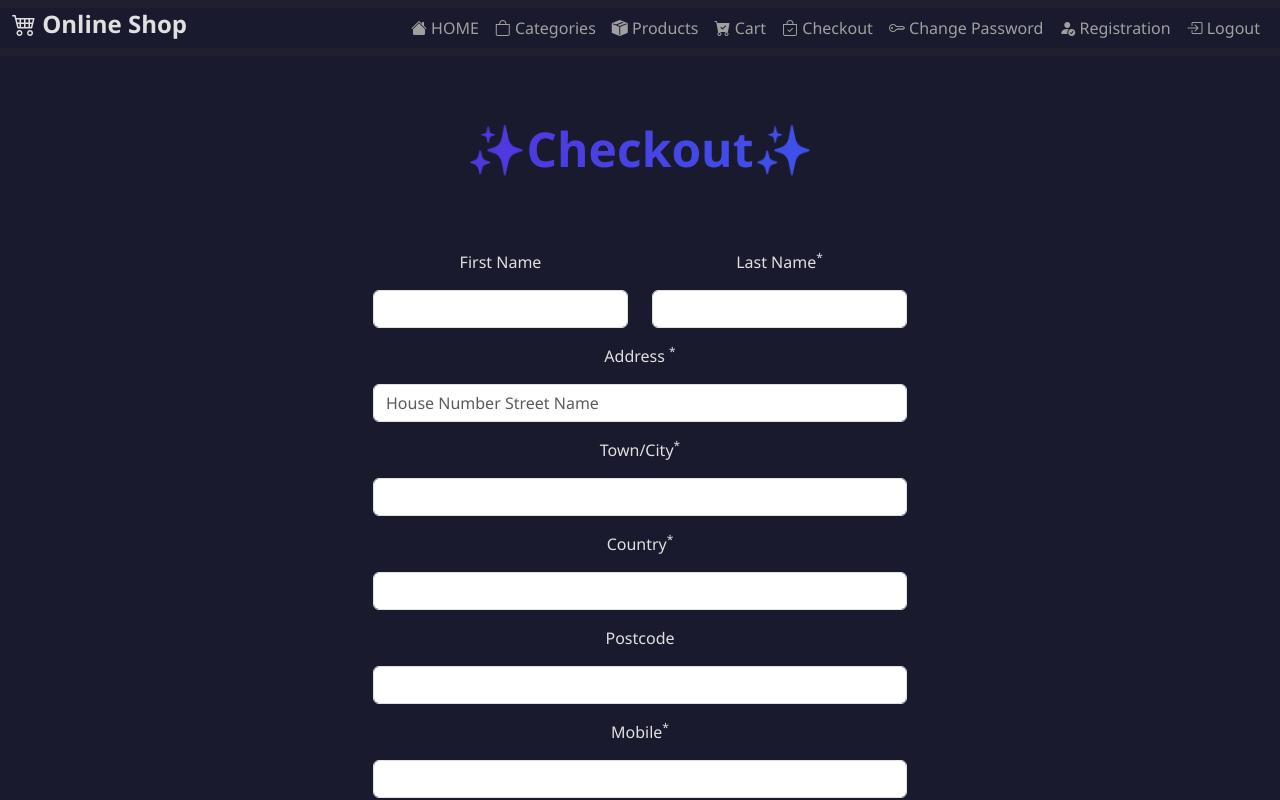
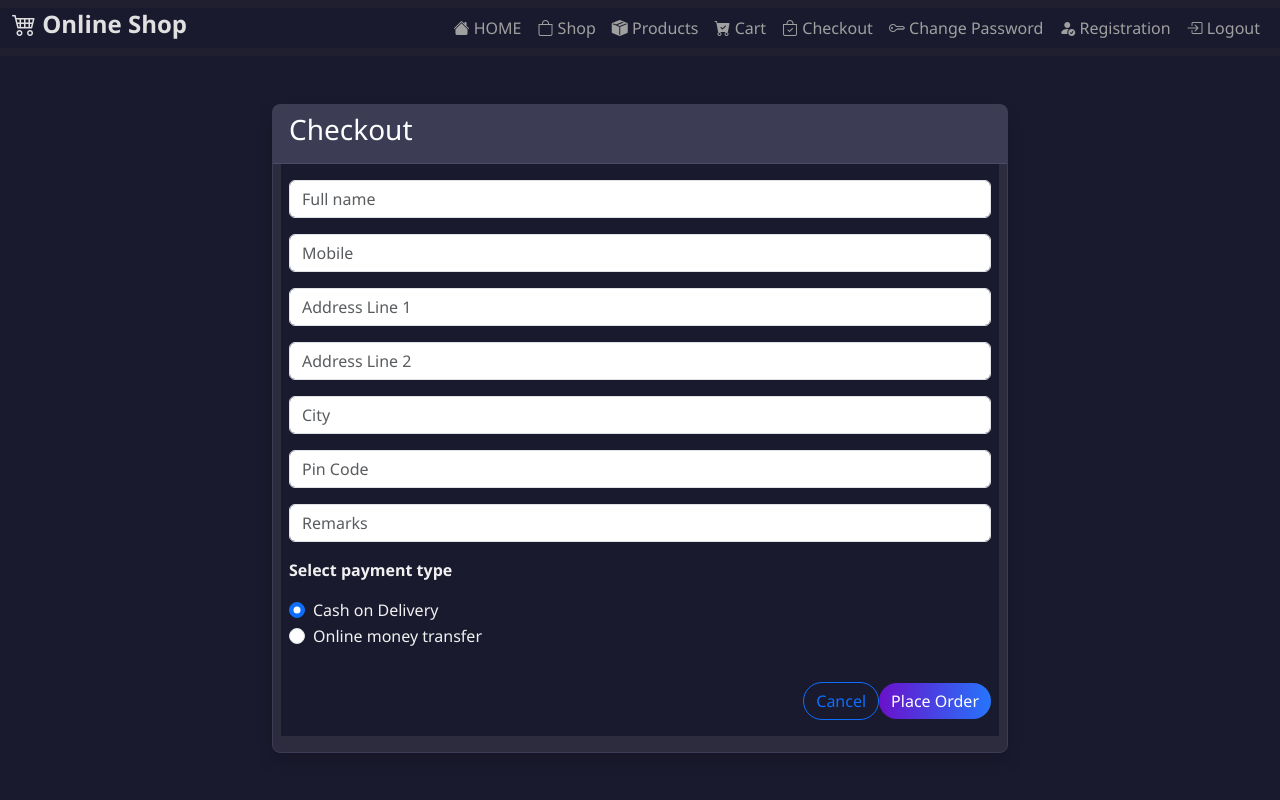
Before and after one commit to aashishword004-alt/project2, a React (Create React App) app in the folder app2/: page /checkout in a window 1280 px wide. Shown: the top 800 px of the page. Built offline with nearby package versions, Linux system fonts and the light colour scheme.

Commit message:
apocalling

```diff
--- a/app2/src/categorys.js
+++ b/app2/src/categorys.js
@@ -2,6 +2,7 @@ import { Component } from "react";
 import Navbar from "./navBar";
 import Footer from "./footer";
 import axios from "axios";
+import { getBaseUrl, getImageUrl } from "./basurl";
 
 class Category extends Component {
      constructor(props) {
@@ -14,7 +15,7 @@ class Category extends Component {
 
 
      componentDidMount() {
-        let apiAdrres = "https://theeasylearnacademy.com/shop/ws/category.php";
+        let apiAdrres =  getBaseUrl() + "category.php";
         axios({
             url: apiAdrres,
             method: "get",
@@ -57,7 +58,7 @@ class Category extends Component {
                             <div key={item.id} className="col-4 col-sm-6 col-md-4 col-lg-3">
                                 <div className="card shadow border-0 h-100">
                                     <img
-                                        src={"https://theeasylearnacademy.com/shop/images/category/" + item.photo}
+                                        src={ getImageUrl ()+ "category/" + item.photo}
                                         className="card-img-top img-fluid"
                                         alt={item.title}
                                     />
--- a/app2/src/checkout.js
+++ b/app2/src/checkout.js
@@ -1,84 +1,147 @@
 import { Component } from "react";
 import Navbar from "./navBar";
 import Footer from "./footer";
+
 
 export default class Chackout extends Component {
   render() {
     return (<>
       <Navbar />
-      <div className="py-3 text-center">
-        <h1 className="page-heading">✨Checkout✨</h1>
-        <div className="container py-5">
+          <div className="container">
+            <div className="row my-5">
+              <div className="col-lg-8 offset-2">
+                <div className="card shadow">
+                  <div className="card-header ">
+                    <h3 className="text-white">Checkout</h3>
+                  </div>
+                  <div className="card-body">
                     <form>
-            <div className="row g-5 justify-content-center">
-              <div
-                className="col-md-12 col-lg-6 col-xl-6 wow fadeInUp"
-                data-wow-delay="0.1s"
-              >
-                <div className="row">
-                  <div className="col-md-12 col-lg-6">
-                    <div className="form-item w-100">
-                      <label className="form-label my-3">First Name</label>
-                      <input type="text" className="form-control" required="" />
-                    </div>
-                  </div>
-                  <div className="col-md-12 col-lg-6">
-                    <div className="form-item w-100">
-                      <label className="form-label my-3">
-                        Last Name<sup>*</sup>
-                      </label>
-                      <input type="text" className="form-control" required="" />
-                    </div>
-                  </div>
-                </div>
-                <div className="form-item">
-                  <label className="form-label my-3">
-                    Address <sup>*</sup>
-                  </label>
+                      <div className="row g-3">
+                        <div className="col-12">
                           <input
                             type="text"
                             className="form-control"
-                    placeholder="House Number Street Name"
-                    required=""
+                            placeholder="Full name"
+                            aria-label="Full name"
+                            required
+                            id="fullname"
                           />
                         </div>
-                <div className="form-item">
-                  <label className="form-label my-3">
-                    Town/City<sup>*</sup>
+
+                        <div className="col-12">
+                          <input
+                            type="number"
+                            className="form-control"
+                            placeholder="Mobile"
+                            aria-label="Mobile"
+                            required
+                            id="mobile"
+                          />
+                        </div>
+
+                        <div className="col-12">
+                          <input
+                            type="text"
+                            className="form-control"
+                            placeholder="Address Line 1"
+                            required
+                            id="address1"
+                          />
+                        </div>
+
+                        <div className="col-12">
+                          <input
+                            type="text"
+                            className="form-control"
+                            placeholder="Address Line 2"
+                            required
+                            id="address2"
+                          />
+                        </div>
+
+                        <div className="col-12">
+                          <input
+                            type="text"
+                            className="form-control"
+                            placeholder="City"
+                            required
+                            id="city"
+                          />
+                        </div>
+
+                        <div className="col-12">
+                          <input
+                            type="text"
+                            className="form-control"
+                            placeholder="Pin Code"
+                            required
+                            id="pincode"
+                          />
+                        </div>
+
+                        <div className="col-12">
+                          <input
+                            type="text"
+                            className="form-control"
+                            placeholder="Remarks"
+                            required
+                            id="remarks"
+                          />
+                        </div>
+
+                        <div className="col-12">
+                          <span className="fw-bold">Select payment type</span>
+                        </div>
+
+                        <div className="col-12">
+                          <div className="form-check">
+                            <input
+                              className="form-check-input"
+                              type="radio"
+                              name="radioDefault"
+                              id="formRadioDefault"
+                              defaultChecked
+                            />
+                            <label
+                              className="form-check-label"
+                              htmlFor="formRadioDefault"
+                            >
+                              Cash on Delivery
                             </label>
-                  <input type="text" className="form-control" required="" />
                           </div>
-                <div className="form-item">
-                  <label className="form-label my-3">
-                    Country<sup>*</sup>
+                          <div className="form-check">
+                            <input
+                              className="form-check-input"
+                              type="radio"
+                              name="radioDefault"
+                              id="formRadioChecked"
+                            />
+                            <label
+                              className="form-check-label"
+                              htmlFor="formRadioChecked"
+                            >
+                              Online money transfer
                             </label>
-                  <input type="text" className="form-control" />
                           </div>
-                <div className="form-item">
-                  <label className="form-label my-3">Postcode</label>
-                  <input type="text" className="form-control" required="" />
                         </div>
-                <div className="form-item">
-                  <label className="form-label my-3">
-                    Mobile<sup>*</sup>
-                  </label>
-                  <input type="tel" className="form-control" required="" />
-                </div>
-                <div className="form-item">
-                  <label className="form-label my-3">
-                    Email Address<sup>*</sup>
-                  </label>
-                  <input type="email" className="form-control" required="" />
-                </div>
-                <div className="form-item py-5" align="center">
-                  <button className="btn btn-primary"> Submit</button>
-                </div>
-                <hr />
+
+                        <div className="col-12 text-end py-3">
+                          <button
+                             type="raset"
+                            className="btn btn-outline-primary"
+                          >
+                            Cancel
+                          </button>
+                          <button className="btn btn-primary" type="submit">
+                            Place Order
+                          </button>
                         </div>
                       </div>
                     </form>
                   </div>
-
+                </div>
+              </div>
+            </div>
           </div>
       <Footer />
     </>)
--- a/app2/src/home.js
+++ b/app2/src/home.js
@@ -14,7 +14,6 @@ class Home extends Component {
         super(props);
         this.state = {
             categories: [],
-            product:[]
 
         }
     }
@@ -23,33 +22,7 @@ class Home extends Component {
     componentDidMount() {
 
 
-       // this is product
-       axios({
-        url: getBaseUrl() + "product.php",
-        method:"get",
-        responseType:"json"
-       }).then((response) => {
-            console.log(response.data);
-            let error = response.data[0]["error"];
-            if (error !== "no") {
-                alert(error)
-            }
-            else {
-                let total = response.data[1][2];
-                if (total === 0) {
-                    alert("Product not found ");
-                }
-                else {
-                    response.data.splice(0, 2);
-                    this.setState({
-                        product: response.data
-                    })
-                    console.log(response.data);
-                }
-            }
-        }).catch((error) =>{
 
-        })
 
         // this is Category
         axios({
@@ -194,6 +167,7 @@ class Home extends Component {
                 </div>
 
                 <div className="container mt-4">
+                    <Link to={""}>
                     <div className="row g-4">
                         {this.state.categories.map((item) => (
                             <div key={item.id} className="col-4 col-sm-6 col-md-4 col-lg-3">
@@ -210,38 +184,12 @@ class Home extends Component {
                             </div>
                         ))}
                     </div>
+                    </Link>
                 </div>
 
 
                 {/* Products */}
-                 <div className="py-3 text-center">
-                    <h1 className="page-heading">✨PRODUCTS✨</h1>
-                </div>
 
-                <div className="container mt-4">
-                    <div className="row g-4">
-                           {this.state.product.map((item) => (
-                                <div className="col-md-3">
-                                    <div className="card shadow border-0 category-card">
-                                        <img src={  getImageUrl() + "product/" + item.photo} className="card-img-top" />
-                                        <div className="card-body">
-                                            <Link to="/viewproduct">
-                                                <h4 className="card-title">
-                                                    <i className="bi bi-tag" />
-                                                    {item.title}
-                                                </h4>
-                                                </Link>
-                                                 <h6>
-                                                    {item.categorytitle}
-                                                </h6>
-                                            <p className="card-text">Price: ₹{item.price}</p>
-                                            <button className="btn btn-primary">Add Cart</button>
-                                        </div>
-                                    </div>
-                                </div>
-                            ))}
-                    </div>
-                </div>
 
                 <Footer />
 
--- a/app2/src/navBar.js
+++ b/app2/src/navBar.js
@@ -29,7 +29,7 @@ class Navbar extends Component{
                             </li>
                             <li className="nav-item">
                                 <Link className="nav-link" to="/categorys">
-                                    <i className="bi bi-bag" /> Categories
+                                    <i className="bi bi-bag" /> Shop
                                 </Link>
                             </li>
                             <li className="nav-item">
```
Lines whose indentation alone changed are shown as unchanged.
